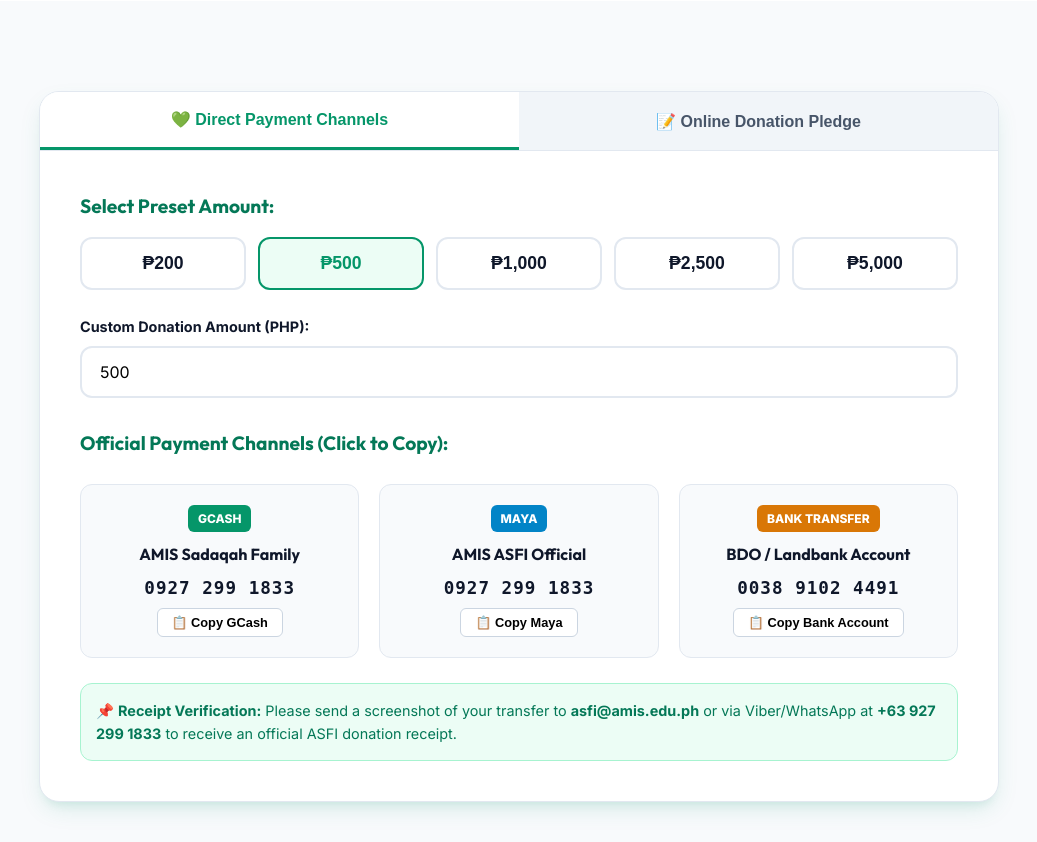
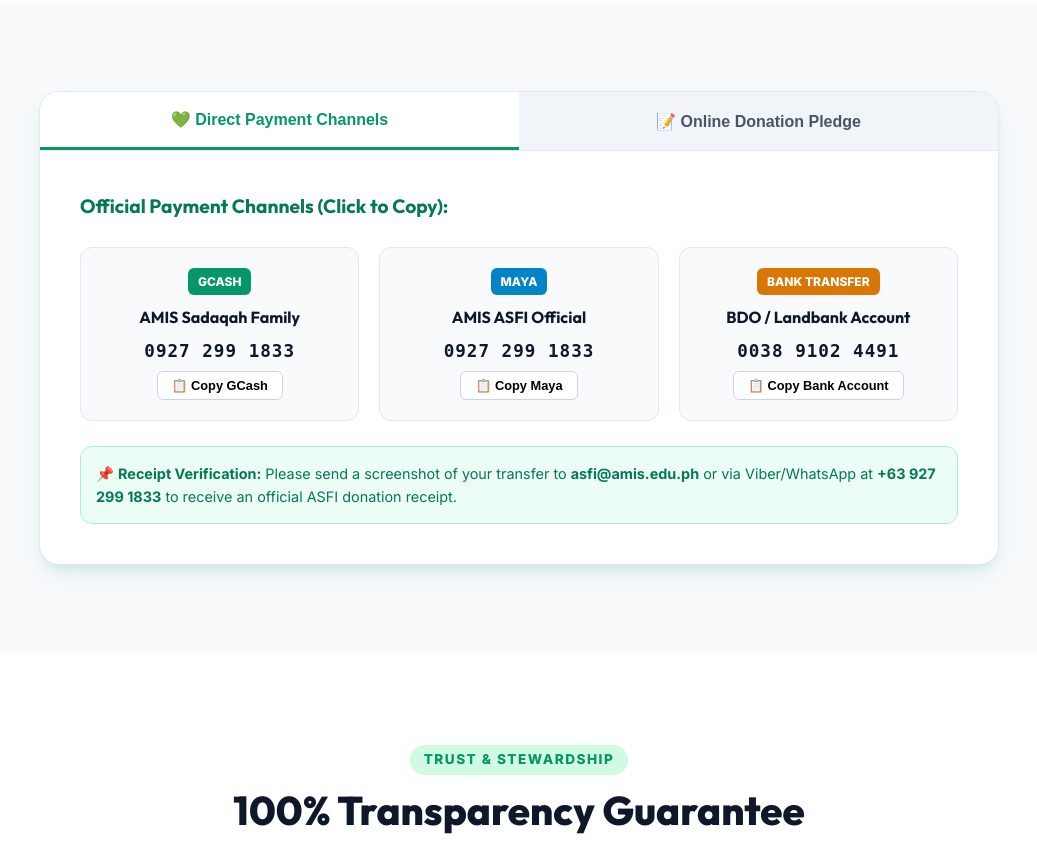
Before and after one commit to zhairel/AMIS-asfi, a PHP site: page / in a window 1280 px wide. Shown: the part 2678-3520 px from the top of the page, without its empty margins (121-1158 px from the left). Run offline with PHP 8.4, Linux system fonts and the light colour scheme.

Commit message:
Remove preset amount selection from Direct Payment Channels tab

```diff
--- a/index.php
+++ b/index.php
@@ -230,19 +230,6 @@
                 <div class="donation-body">
                     <!-- Tab 1: Payment Accounts -->
                     <div id="tab-quick" class="tab-content">
-                        <h3 style="font-size: 1.2rem; margin-bottom: 15px; color: var(--primary-dark);">Select Preset Amount:</h3>
-                        <div class="amount-grid">
-                            <button class="amount-btn" data-amount="200">₱200</button>
-                            <button class="amount-btn active" data-amount="500">₱500</button>
-                            <button class="amount-btn" data-amount="1000">₱1,000</button>
-                            <button class="amount-btn" data-amount="2500">₱2,500</button>
-                            <button class="amount-btn" data-amount="5000">₱5,000</button>
-                        </div>
-
-                        <div class="custom-amount-group">
-                            <label class="input-label">Custom Donation Amount (PHP):</label>
-                            <input type="number" id="customAmount" class="form-control" value="500" placeholder="Enter amount in PHP">
-                        </div>
 
                         <h3 style="font-size: 1.2rem; margin-bottom: 10px; color: var(--primary-dark);">Official Payment Channels (Click to Copy):</h3>
                         <div class="payment-accounts-grid">
```
Also changed, not shown: public/index.php (+0 -13 lines).
